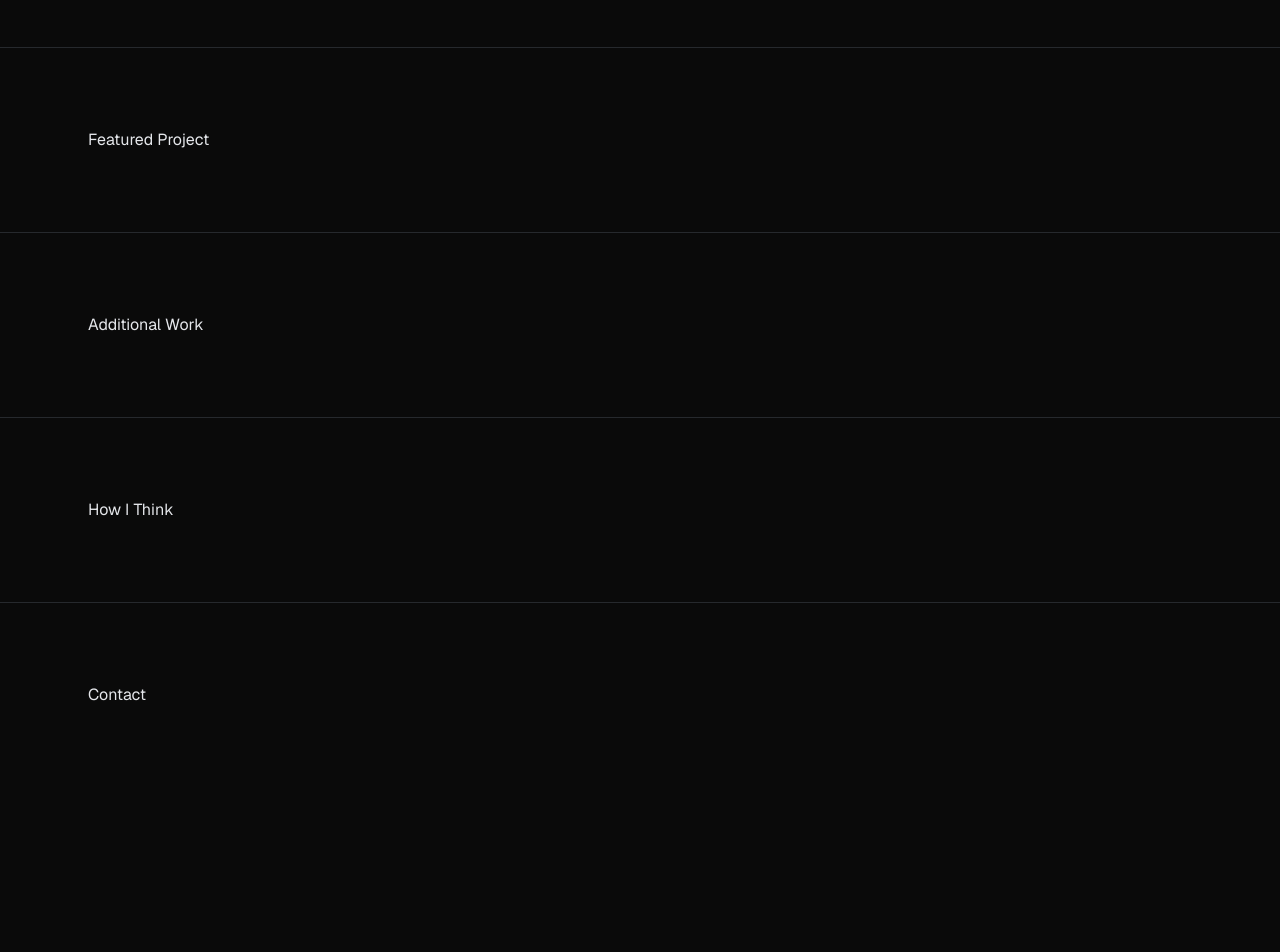
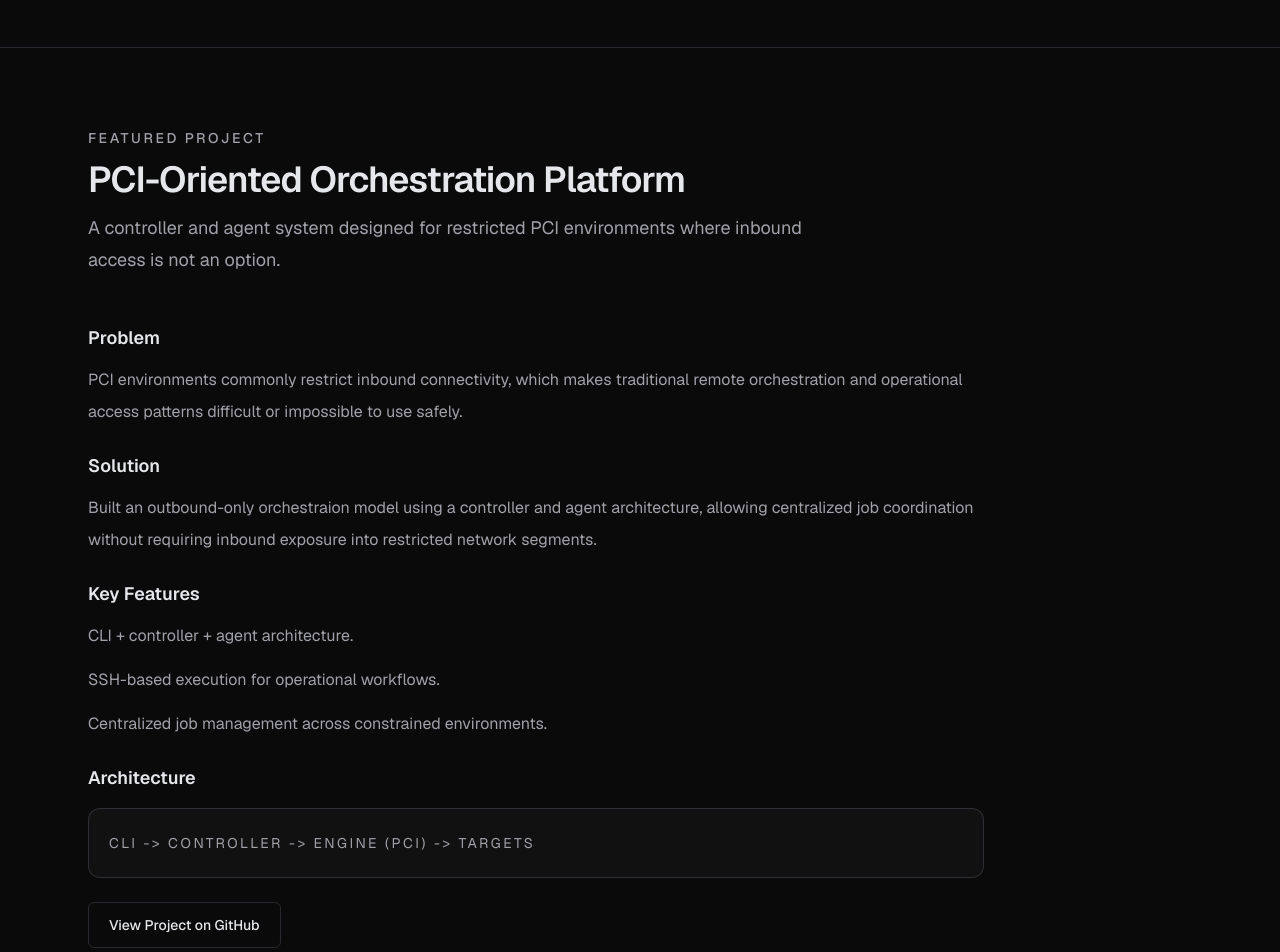
Before and after one commit to Jeremiahtaylor2017/personalsite, a Next.js app: page / in a window 1280 px wide. Shown: the part 1100-2052 px from the top of the page. Before the commit the page ends 1887 px from the top, so only its background shows below. Built offline with nearby package versions, Linux system fonts and the light colour scheme.

Commit message:
wip: featured project

```diff
--- a/app/page.tsx
+++ b/app/page.tsx
@@ -57,7 +57,7 @@ export default function Home() {
 										<p className="text-sm text-muted">July 2024 - Present</p>
 									</div>
 									<p className="text-sm uppercase tracking-[0.14em] text-muted">
-										Infrastructure | Platform | Enterprise Scale
+										Infrastructure &middot; Platform &middot; Enterprise Scale
 									</p>
 								</div>
 
@@ -77,7 +77,7 @@ export default function Home() {
 										<p className="text-sm text-muted">May 2022 - July 2024</p>
 									</div>
 									<p className="text-sm uppercase tracking-[0.14em] text-muted">
-										Security Operations | Risk Reduction
+										Security Operations &middot; Risk Reduction
 									</p>
 								</div>
 
@@ -94,7 +94,64 @@ export default function Home() {
 
 			<section id="featured-project" aria-labelledby="featured-project-heading">
 				<div className="mx-auto max-w-6xl px-6 py-20">
-					<h2 id="featured-project-heading">Featured Project</h2>
+					<div className="max-w-4xl space-y-12">
+						<div className="space-y-3">
+							<p className="text-sm font-medium uppercase tracking-[0.18em] text-muted">
+								Featured Project
+							</p>
+							<h2 id="featured-project-heading" className="text-3xl font-semibold tracking-tight text-foreground sm:text-4xl">
+								PCI-Oriented Orchestration Platform
+							</h2>
+							<p className="max-w-3xl text-base leading-8 text-muted sm:text-lg">
+								A controller and agent system designed for restricted PCI environments where inbound access is not an option.
+							</p>
+						</div>
+
+						<div className="grid gap-6">
+							<article className="space-y-3">
+								<h3 className="text-lg font-semibold text-foreground">Problem</h3>
+								<p className="text-base leading-8 text-muted">
+									PCI environments commonly restrict inbound connectivity, which makes traditional remote orchestration and operational access patterns difficult or impossible to use safely.
+								</p>
+							</article>
+
+							<article className="space-y-3">
+								<h3 className="text-lg font-semibold text-foreground">Solution</h3>
+								<p className="text-base leading-8 text-muted">
+									Built an outbound-only orchestraion model using a controller and agent architecture, allowing centralized job coordination without requiring inbound exposure into restricted network segments.
+								</p>
+							</article>
+
+							<article className="space-y-3">
+								<h3 className="text-lg font-semibold text-foreground">Key Features</h3>
+								<ul className="space-y-3 text-base leading-8 text-muted">
+									<li>CLI + controller + agent architecture.</li>
+									<li>SSH-based execution for operational workflows.</li>
+									<li>Centralized job management across constrained environments.</li>
+								</ul>
+							</article>
+
+							<article className="space-y-4">
+								<h3 className="text-lg font-semibold text-foreground">Architecture</h3>
+								<div className="rounded-xl border border-border bg-white/3 px-5 py-6">
+									<p className="text-sm uppercase tracking-[0.18em] text-muted">
+										CLI {"->"} Controller {"->"} Engine (PCI) {"->"} Targets
+									</p>
+								</div>
+							</article>
+
+							<div>
+								<a
+									href="https://github.com/Jeremiahtaylor2017/orchestration_engine"
+									target="_blank"
+									rel="noreferrer"
+									className="inline-flex items-center justify-center rounded-md border border-border px-5 py-3 text-sm font-medium text-foreground transition-colors hover:border-foreground"
+								>
+									View Project on GitHub
+								</a>
+							</div>
+						</div>
+					</div>
 				</div>
 			</section>
 
```
